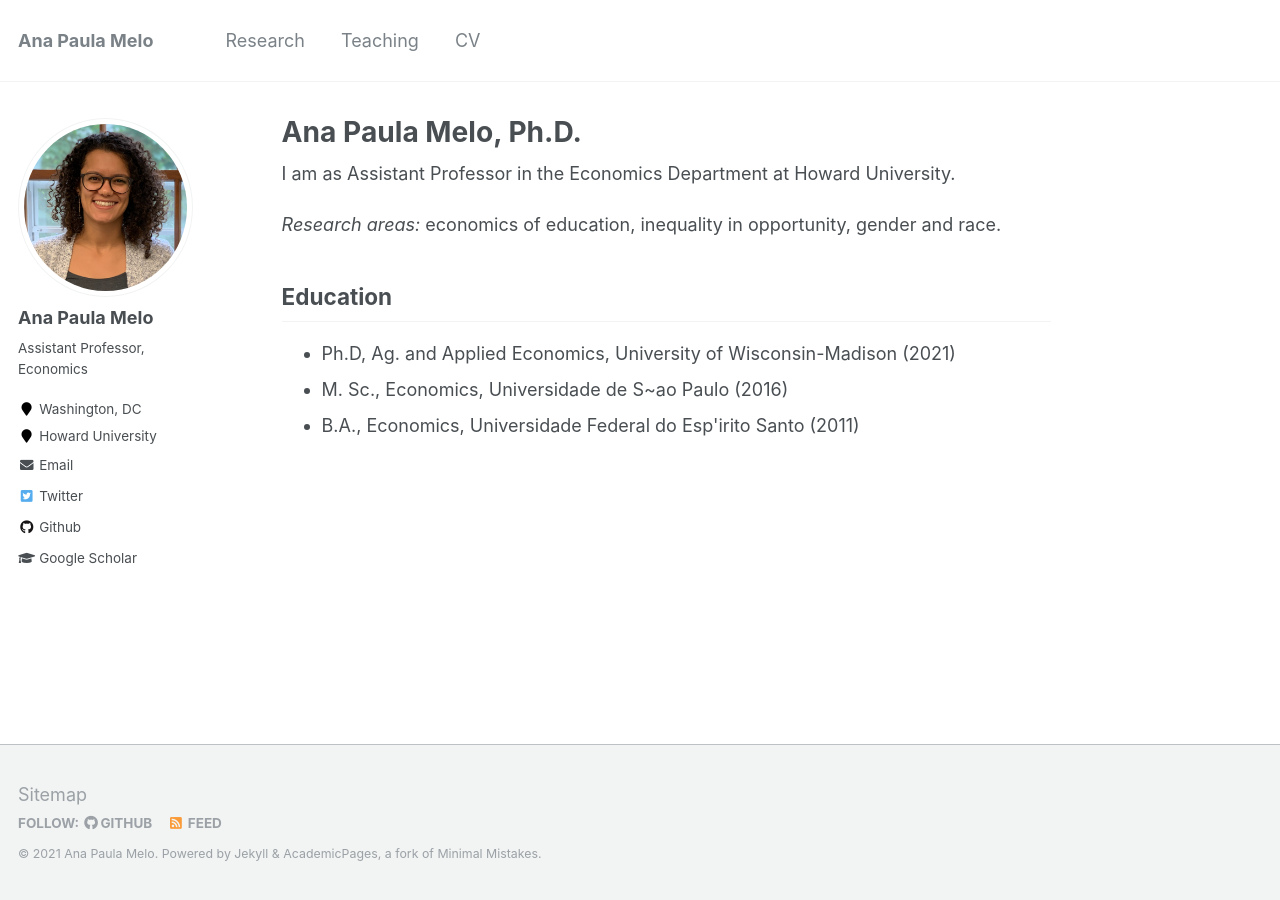
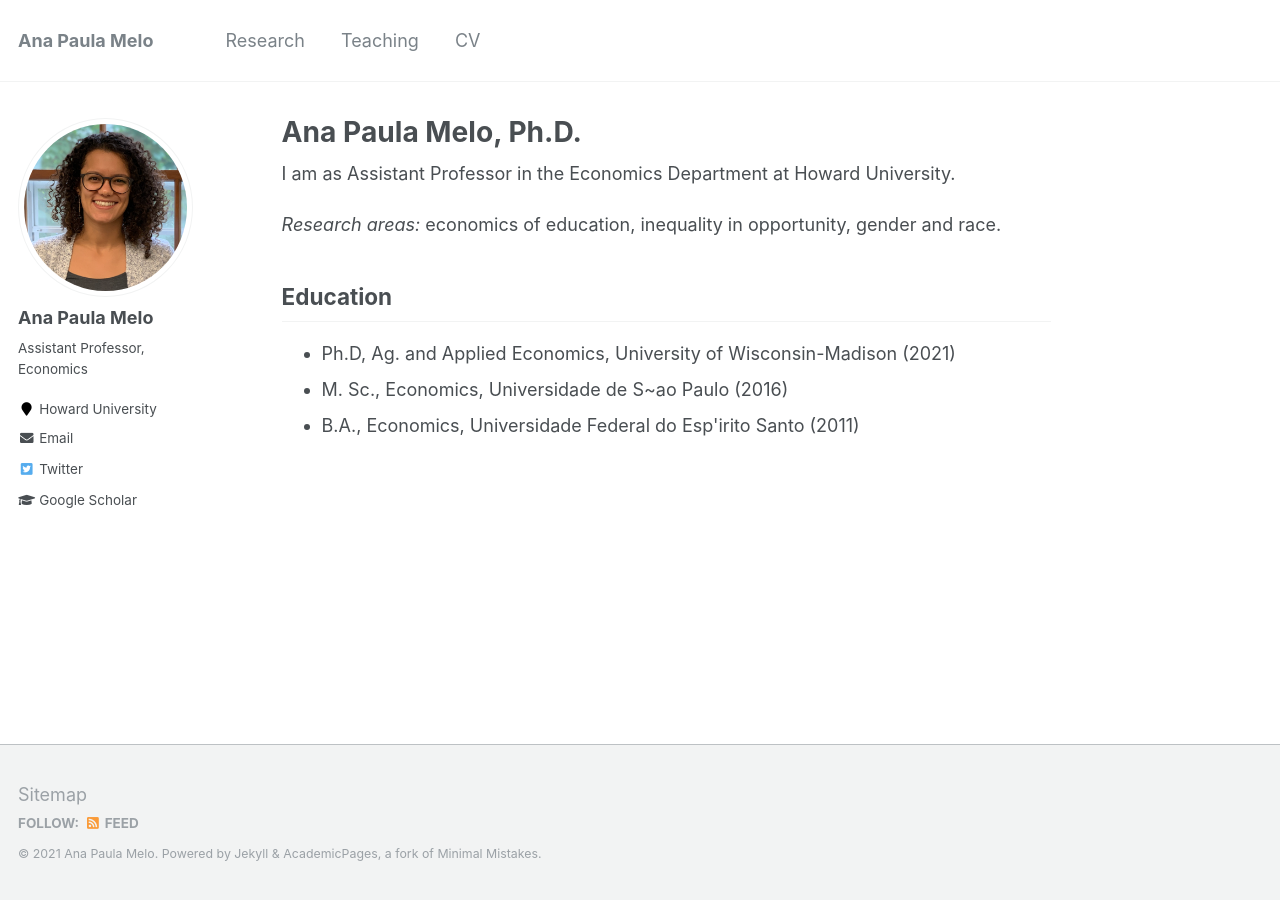
Before and after one commit to anapmelo/anapmelo.github.io, a Jekyll site: the page built from _pages/about.md, in a window 1280 px wide. Built offline with Jekyll 4.4.1, drawn with Linux system fonts in a browser that asks for light colours.

Commit message:
Update _config.yml

```diff
--- a/_config.yml
+++ b/_config.yml
@@ -83,7 +83,6 @@ author:
   name             : "Ana Paula Melo"
   avatar           : "profile.png"
   bio              : "Assistant Professor, Economics"
-  location         : "Washington, DC"
   employer         : "Howard University"
   googlescholar    : "https://scholar.google.com/citations?user=PVVjetUAAAAJ&hl=en&authuser=1"
   email            : "anamelo.econ@gmail.com"
@@ -95,7 +94,6 @@ author:
   flickr           :
   facebook         :
   foursquare       :
-  github           : "anapmelo"
   google_plus      :
   keybase          :
   instagram        :
```
